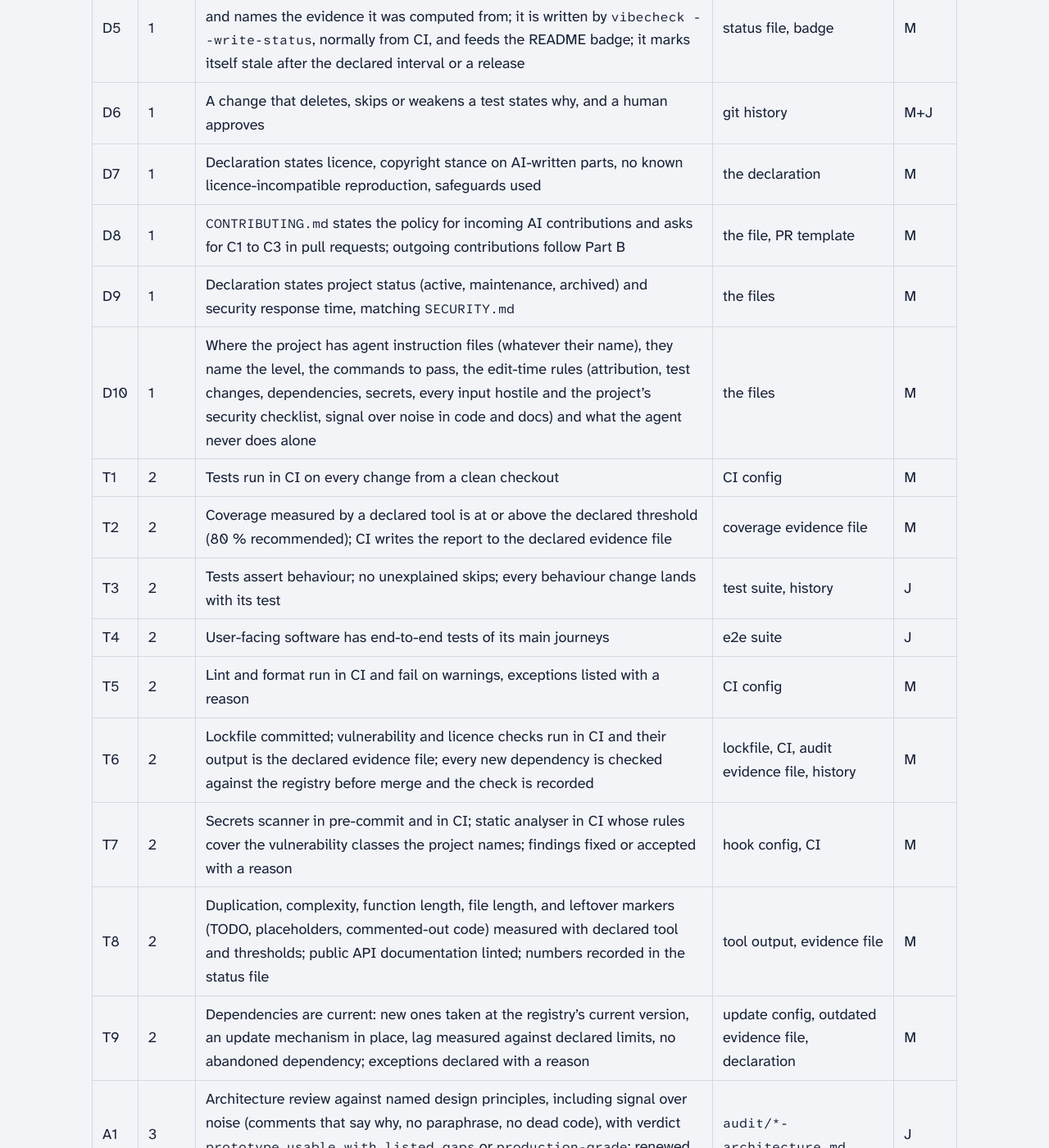
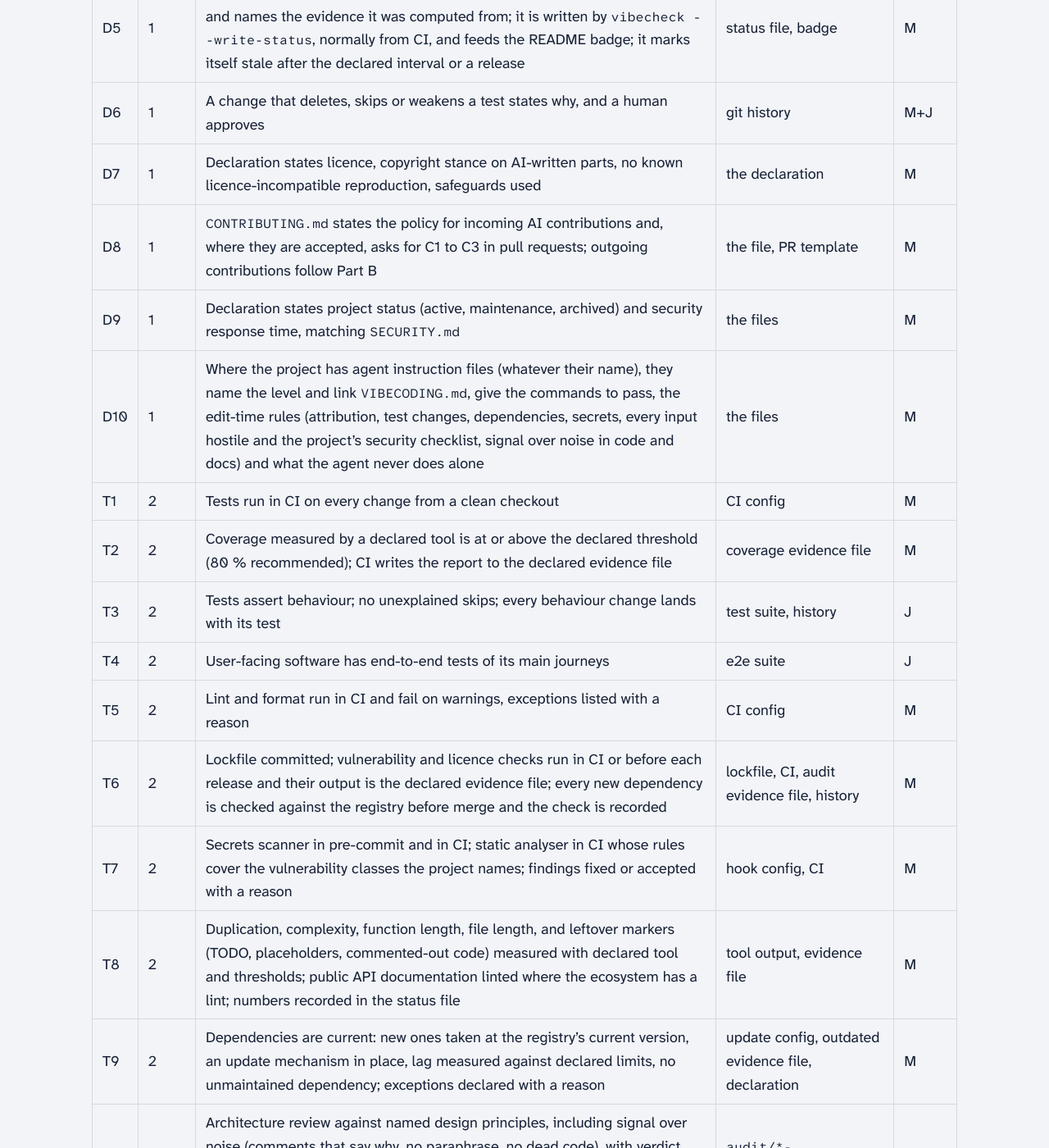
Before and after one commit to ikarys/vibecoding-convention, a Jekyll site: the page built from CONVENTION.md, in a window 1280 px wide and 1400 px high, scrolled down 2344 px. Shown: the whole window at 82% size. Built offline with Jekyll 4.4.1, drawn with Linux system fonts in a browser that asks for light colours; our own code applies the rules of GitHub Pages for plain Markdown files; some of the changed text lies outside the part shown.

Commit message:
Align the three convention texts on D2, D3, D8, D10, T6, T8, T9 and A3
CONVENTION.md, docs/requirements.md and convention.yaml said different
things on eight requirements. docs/requirements.md is the reference, except
T6 where the texts follow what vibecheck already does.

- D2: the declaration lists `components` only where the project uses it.
- D3: `AI-Tool:` is an accepted trailer alongside `Assisted-by:` and
  `Generated-by:` (vibecheck already accepts it).
- D8: the contribution policy asks for C1 to C3 of Part B.
- D10: agent files name the level, link VIBECODING.md, give the commands to
  pass, and state that every input is hostile with the security checklist.
- T6: vulnerability and licence checks run in CI or before each release;
  their output is the declared evidence file.
- T8: public API documentation is linted where the ecosystem has a lint.
- T9: no unmaintained dependency, in all three texts.
- A3: the blind usability test applies where the software has user
  documentation.
- The skills paragraph says `vibecoding-contribute` checks C1 to C4.

The spec_consistency tests cover ids, levels and check kinds; wording still
needs a human read, which this commit is.

Assisted-by: Claude Code:claude-fable-5-1
Co-Authored-By: Claude Fable 5.1 <noreply@anthropic.com>

```diff
--- a/CONVENTION.md
+++ b/CONVENTION.md
@@ -58,26 +58,26 @@ Check: **M** mechanical (a tool verifies it with no judgement), **J** judgement
 |---|---|---|---|---|
 | D1 | 1 | README discloses AI assistance and links to `VIBECODING.md` | README | M |
 | D2 | 1 | `VIBECODING.md` declares AI involvement (AI-DECLARATION.md keys), convention level, tools and models, maintainers, review policy, status, provenance, adoption commit, thresholds; from level 2, the evidence files for coverage and audit | the file | M |
-| D3 | 1 | AI-written commits carry a machine-readable trailer naming the tool and model (`Assisted-by:`, `Generated-by:`, `Co-Authored-By:` or another the project declares); a model never signs a certificate of origin | git history | M |
+| D3 | 1 | AI-written commits carry a machine-readable trailer naming the tool and model (`Assisted-by:`, `Generated-by:`, `Co-Authored-By:`, `AI-Tool:` or another the project declares); a model never signs a certificate of origin | git history | M |
 | D4 | 1 | No AI-written change reaches the default branch without a human review step; the generator is never the only reviewer | policy, PR history, review gates | M+J |
 | D5 | 1 | `audit/status.json` holds the date, commit and verdict of the last check and names the evidence it was computed from; it is written by `vibecheck --write-status`, normally from CI, and feeds the README badge; it marks itself stale after the declared interval or a release | status file, badge | M |
 | D6 | 1 | A change that deletes, skips or weakens a test states why, and a human approves | git history | M+J |
 | D7 | 1 | Declaration states licence, copyright stance on AI-written parts, no known licence-incompatible reproduction, safeguards used | the declaration | M |
-| D8 | 1 | `CONTRIBUTING.md` states the policy for incoming AI contributions and asks for C1 to C3 in pull requests; outgoing contributions follow Part B | the file, PR template | M |
+| D8 | 1 | `CONTRIBUTING.md` states the policy for incoming AI contributions and, where they are accepted, asks for C1 to C3 in pull requests; outgoing contributions follow Part B | the file, PR template | M |
 | D9 | 1 | Declaration states project status (active, maintenance, archived) and security response time, matching `SECURITY.md` | the files | M |
-| D10 | 1 | Where the project has agent instruction files (whatever their name), they name the level, the commands to pass, the edit-time rules (attribution, test changes, dependencies, secrets, every input hostile and the project's security checklist, signal over noise in code and docs) and what the agent never does alone | the files | M |
+| D10 | 1 | Where the project has agent instruction files (whatever their name), they name the level and link `VIBECODING.md`, give the commands to pass, the edit-time rules (attribution, test changes, dependencies, secrets, every input hostile and the project's security checklist, signal over noise in code and docs) and what the agent never does alone | the files | M |
 | T1 | 2 | Tests run in CI on every change from a clean checkout | CI config | M |
 | T2 | 2 | Coverage measured by a declared tool is at or above the declared threshold (80 % recommended); CI writes the report to the declared evidence file | coverage evidence file | M |
 | T3 | 2 | Tests assert behaviour; no unexplained skips; every behaviour change lands with its test | test suite, history | J |
 | T4 | 2 | User-facing software has end-to-end tests of its main journeys | e2e suite | J |
 | T5 | 2 | Lint and format run in CI and fail on warnings, exceptions listed with a reason | CI config | M |
-| T6 | 2 | Lockfile committed; vulnerability and licence checks run in CI and their output is the declared evidence file; every new dependency is checked against the registry before merge and the check is recorded | lockfile, CI, audit evidence file, history | M |
+| T6 | 2 | Lockfile committed; vulnerability and licence checks run in CI or before each release and their output is the declared evidence file; every new dependency is checked against the registry before merge and the check is recorded | lockfile, CI, audit evidence file, history | M |
 | T7 | 2 | Secrets scanner in pre-commit and in CI; static analyser in CI whose rules cover the vulnerability classes the project names; findings fixed or accepted with a reason | hook config, CI | M |
-| T8 | 2 | Duplication, complexity, function length, file length, and leftover markers (TODO, placeholders, commented-out code) measured with declared tool and thresholds; public API documentation linted; numbers recorded in the status file | tool output, evidence file | M |
-| T9 | 2 | Dependencies are current: new ones taken at the registry's current version, an update mechanism in place, lag measured against declared limits, no abandoned dependency; exceptions declared with a reason | update config, outdated evidence file, declaration | M |
+| T8 | 2 | Duplication, complexity, function length, file length, and leftover markers (TODO, placeholders, commented-out code) measured with declared tool and thresholds; public API documentation linted where the ecosystem has a lint; numbers recorded in the status file | tool output, evidence file | M |
+| T9 | 2 | Dependencies are current: new ones taken at the registry's current version, an update mechanism in place, lag measured against declared limits, no unmaintained dependency; exceptions declared with a reason | update config, outdated evidence file, declaration | M |
 | A1 | 3 | Architecture review against named design principles, including signal over noise (comments that say why, no paraphrase, no dead code), with verdict `prototype`, `usable with listed gaps` or `production-grade`; renewed at each minor or structural change | `audit/*-architecture.md` | J |
 | A2 | 3 | `SECURITY.md` with contact, response time and a threat model that names the known vulnerability classes relevant to this kind of software, each with the tool or test covering it; every security claim traced to a passing test; every user-data path has an authorization test; re-verified at each release | `audit/*-security.md` | M+J |
-| A3 | 3 | Blind usability test: an AI with no access to the source installs and uses the software from the docs alone; blindness enforced by the environment | `audit/*-blind-*.md` | J |
+| A3 | 3 | Blind usability test, where the software has user documentation: an AI with no access to the source installs and uses the software from the docs alone; blindness enforced by the environment | `audit/*-blind-*.md` | J |
 | A4 | 3 | `audit/README.md` indexes every report with date, commit, kind, tool, reader, verdict; reports never rewritten, decisions appended | the index | M |
 | A5 | 3 | No release with an open `BLOCKER` or `DOC-WRONG`; each release names the human who approved it | index at tag, release notes | M |
 | A6 | 3 | Architecture overview and decision records exist, each validated by a named human with a date, revalidated on structural change, and match the code | the documents | M+J |
--- a/convention.yaml
+++ b/convention.yaml
@@ -98,7 +98,7 @@ requirements:
   - id: D8
     level: 1
     title: Contribution policy
-    statement: CONTRIBUTING.md states the policy for incoming AI-assisted contributions and asks for C1 to C3 of Part B in pull requests; outgoing contributions follow Part B.
+    statement: CONTRIBUTING.md states the policy for incoming AI-assisted contributions and, where they are accepted, asks for C1 to C3 of Part B in pull requests; outgoing contributions follow Part B.
     evidence: [CONTRIBUTING.md, pull request template]
     check: mechanical
     mechanical:
@@ -118,7 +118,7 @@ requirements:
   - id: D10
     level: 1
     title: Agent instructions carry the convention
-    statement: Where the project has agent instruction files (any name its tools use, or the paths it declares), each names the convention level and links VIBECODING.md, gives the commands to pass before a change is done, states the edit-time rules (attribution, test changes, dependencies, secrets, signal over noise in code and docs) and lists what the agent never does without a human.
+    statement: Where the project has agent instruction files (any name its tools use, or the paths it declares), each names the convention level and links VIBECODING.md, gives the commands to pass before a change is done, states the edit-time rules (attribution, test changes, dependencies, secrets, every input hostile and the project's security checklist, signal over noise in code and docs) and lists what the agent never does without a human.
     evidence: [AGENTS.md, CLAUDE.md, .cursorrules, GEMINI.md, convention.agent_instruction_files]
     check: mechanical
     mechanical:
@@ -241,7 +241,7 @@ requirements:
   - id: A3
     level: 3
     title: Blind usability test
-    statement: An AI tester with no access to the source installs and uses the software from the documentation alone and writes a friction report; blindness is enforced by the environment.
+    statement: Where the software has user documentation, an AI tester with no access to the source installs and uses the software from the documentation alone and writes a friction report; blindness is enforced by the environment.
     evidence: ["audit/<date>-blind-<campaign>.md"]
     check: judgement
     mechanical:
```
Also changed, not shown: other parts of CONVENTION.md (+2 -2 lines), docs/requirements.md (+2 -2 lines).
